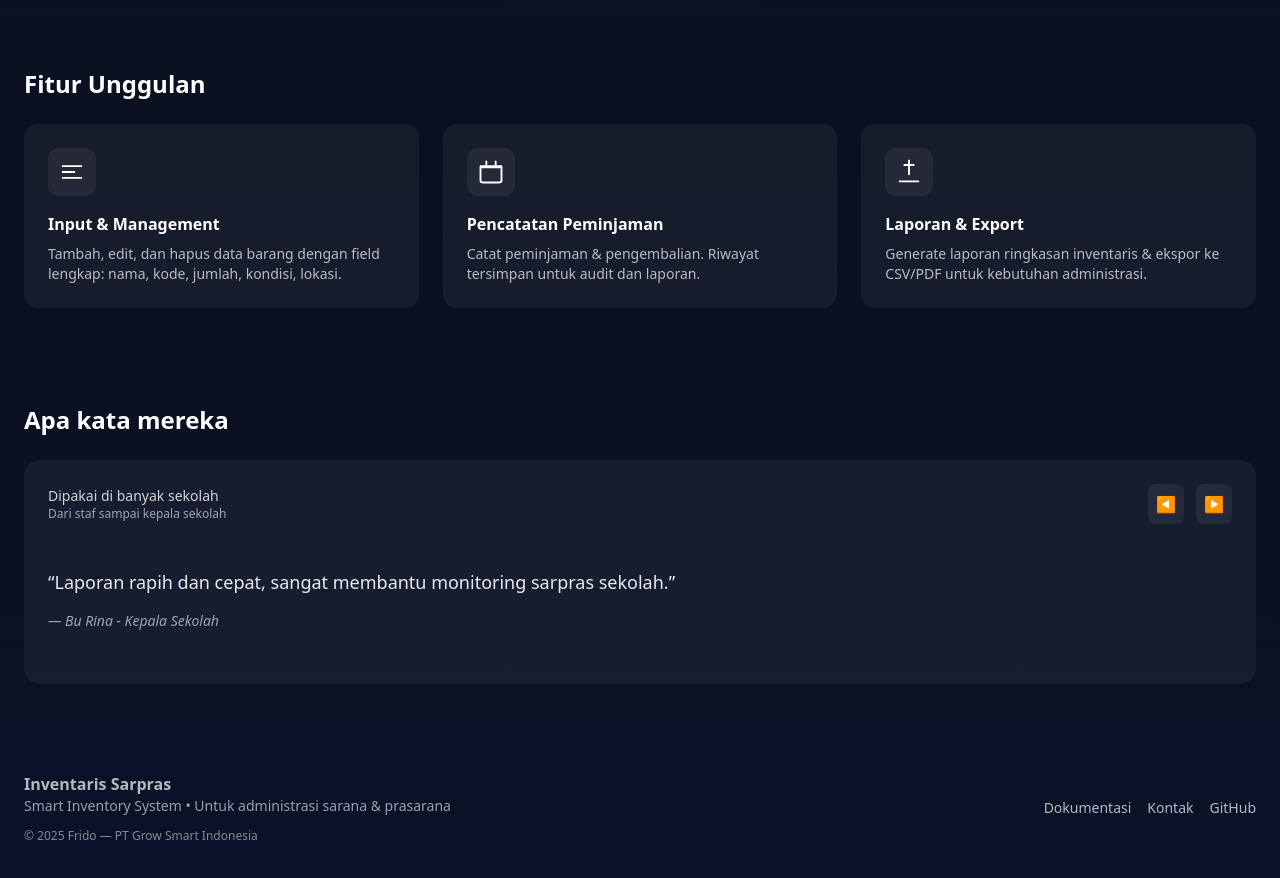
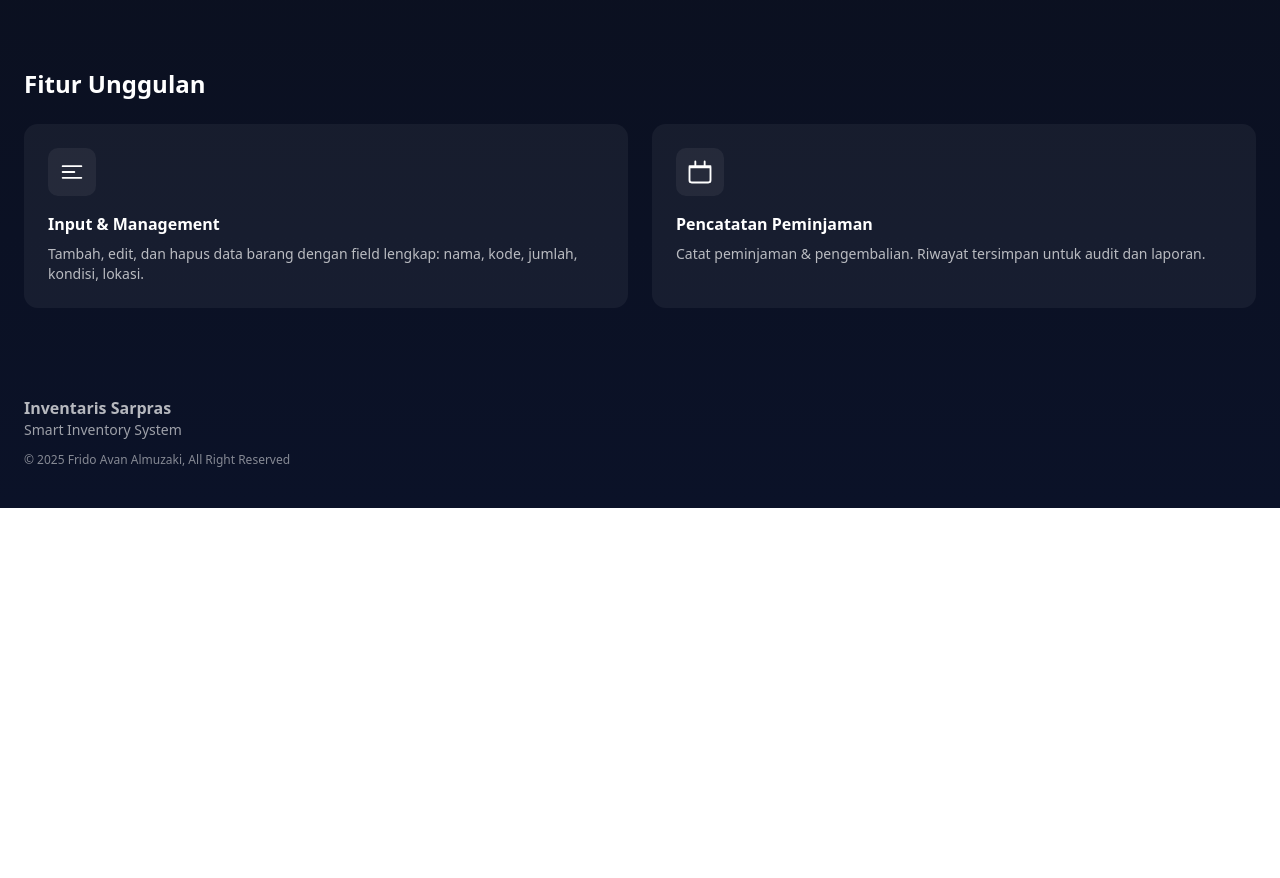
Before and after one commit to Fridoavan/fridowebujian, a Next.js app: page / in a window 1280 px wide. Shown: the part 580-1458 px from the top of the page. After the commit the page ends 1088 px from the top, so only its background shows below. Built offline with nearby package versions, Linux system fonts and the light colour scheme.

Commit message:
mengedit bagian navbar dan menghilangkan beberapa code

```diff
--- a/src/app/page.tsx
+++ b/src/app/page.tsx
@@ -5,13 +5,11 @@ import Link from "next/link";
 import { useEffect, useState } from "react";
 
 export default function Home() {
-  // simple animated counters
   const [itemsCount, setItemsCount] = useState(0);
   const [loansCount, setLoansCount] = useState(0);
   const [usersCount, setUsersCount] = useState(0);
 
   useEffect(() => {
-    // animate counters up to target
     const animate = (
       setter: (n: number) => void,
       target: number,
@@ -36,32 +34,6 @@ export default function Home() {
       return 1 - Math.pow(1 - t, 3);
     }
   }, []);
-
-  // simple testimonials data
-  const testimonials = [
-    {
-      name: "Pak Joko - TU",
-      text: "Mencatat peminjaman jadi super gampang, tidak ada lagi barang 'ilang'.",
-    },
-    {
-      name: "Bu Rina - Kepala Sekolah",
-      text: "Laporan rapih dan cepat, sangat membantu monitoring sarpras sekolah.",
-    },
-    {
-      name: "Andi - Petugas IT",
-      text: "UI-nya ringan, responsive, dan mudah dioperasikan oleh staf non-teknis.",
-    },
-  ];
-
-  // carousel state
-  const [idx, setIdx] = useState(0);
-  useEffect(() => {
-    const id = setInterval(
-      () => setIdx((i) => (i + 1) % testimonials.length),
-      4500
-    );
-    return () => clearInterval(id);
-  }, [testimonials.length]);
 
   return (
     <main className="min-h-screen bg-gradient-to-b from-[#0f172a] via-[#0b1020] to-[#0b1228] text-white overflow-x-hidden">
@@ -103,7 +75,6 @@ export default function Home() {
       <header className="max-w-7xl mx-auto px-6 py-6 flex items-center justify-between">
         <div className="flex items-center gap-3">
           <div className="w-10 h-10 rounded-lg bg-gradient-to-br from-white/20 to-white/10 flex items-center justify-center ring-1 ring-white/10">
-            {/* simple logo mark */}
             <svg
               width="20"
               height="20"
@@ -143,18 +114,6 @@ export default function Home() {
             className="text-sm hover:text-white/90 text-white/80 transition"
           >
             Features
-          </Link>
-          <Link
-            href="#stats"
-            className="text-sm hover:text-white/90 text-white/80 transition"
-          >
-            Stats
-          </Link>
-          <Link
-            href="#testi"
-            className="text-sm hover:text-white/90 text-white/80 transition"
-          >
-            Testimonials
           </Link>
           <Link
             href="/login"
@@ -257,7 +216,7 @@ export default function Home() {
       {/* FEATURES */}
       <section id="features" className="max-w-7xl mx-auto px-6 py-12">
         <h3 className="text-2xl font-bold mb-6">Fitur Unggulan</h3>
-        <div className="grid grid-cols-1 md:grid-cols-3 gap-6">
+        <div className="grid grid-cols-1 md:grid-cols-2 gap-6">
           <Feature
             title="Input & Management"
             desc="Tambah, edit, dan hapus data barang dengan field lengkap: nama, kode, jumlah, kondisi, lokasi."
@@ -300,80 +259,6 @@ export default function Home() {
               </svg>
             }
           />
-          <Feature
-            title="Laporan & Export"
-            desc="Generate laporan ringkasan inventaris & ekspor ke CSV/PDF untuk kebutuhan administrasi."
-            icon={
-              <svg
-                width="28"
-                height="28"
-                viewBox="0 0 24 24"
-                className="text-white"
-                fill="none"
-              >
-                <path
-                  d="M12 2v12M8 6h8M4 20h16"
-                  stroke="currentColor"
-                  strokeWidth="1.6"
-                  strokeLinecap="round"
-                  strokeLinejoin="round"
-                />
-              </svg>
-            }
-          />
-        </div>
-      </section>
-
-      {/* TESTIMONIALS */}
-      <section id="testi" className="max-w-7xl mx-auto px-6 py-12">
-        <h3 className="text-2xl font-bold mb-6">Apa kata mereka</h3>
-
-        <div className="relative bg-white/5 rounded-2xl p-6">
-          <div className="flex items-center justify-between mb-4">
-            <div>
-              <p className="text-sm text-white/80">Dipakai di banyak sekolah</p>
-              <p className="text-xs text-white/60">
-                Dari staf sampai kepala sekolah
-              </p>
-            </div>
-
-            <div className="flex items-center gap-3">
-              <button
-                onClick={() =>
-                  setIdx(
-                    (i) => (i - 1 + testimonials.length) % testimonials.length
-                  )
-                }
-                className="p-2 rounded-md bg-white/6 hover:bg-white/8 transition"
-              >
-                ◀
-              </button>
-              <button
-                onClick={() => setIdx((i) => (i + 1) % testimonials.length)}
-                className="p-2 rounded-md bg-white/6 hover:bg-white/8 transition"
-              >
-                ▶
-              </button>
-            </div>
-          </div>
-
-          <div className="min-h-[120px] flex items-center">
-            {/* simple crossfade */}
-            {testimonials.map((t, i) => (
-              <blockquote
-                key={i}
-                className={`transition-all duration-700 ease-in-out opacity-${
-                  i === idx ? 100 : 0
-                } ${
-                  i === idx ? "translate-y-0" : "translate-y-4"
-                } absolute left-6 right-6`}
-                style={{ opacity: i === idx ? 1 : 0 }}
-              >
-                <p className="text-lg text-white/90 mb-3">“{t.text}”</p>
-                <cite className="text-sm text-white/60">— {t.name}</cite>
-              </blockquote>
-            ))}
-          </div>
         </div>
       </section>
 
@@ -382,24 +267,10 @@ export default function Home() {
         <div className="flex flex-col md:flex-row items-start md:items-center justify-between gap-6">
           <div>
             <h4 className="font-semibold">Inventaris Sarpras</h4>
-            <p className="text-sm text-white/60">
-              Smart Inventory System • Untuk administrasi sarana & prasarana
+            <p className="text-sm text-white/60">Smart Inventory System</p>
+            <p className="text-xs text-white/50 mt-3">
+              © 2025 Frido Avan Almuzaki, All Right Reserved
             </p>
-            <p className="text-xs text-white/50 mt-3">
-              © 2025 Frido — PT Grow Smart Indonesia
-            </p>
-          </div>
-
-          <div className="flex gap-4">
-            <a href="#" className="text-sm hover:text-white">
-              Dokumentasi
-            </a>
-            <a href="#" className="text-sm hover:text-white">
-              Kontak
-            </a>
-            <a href="#" className="text-sm hover:text-white">
-              GitHub
-            </a>
           </div>
         </div>
       </footer>
@@ -407,7 +278,7 @@ export default function Home() {
   );
 }
 
-/* Small presentational components inside same file so copy-paste gampang */
+/* Small presentational components inside same file */
 
 function Stat({ label, value }: { label: string; value: number }) {
   return (
```
